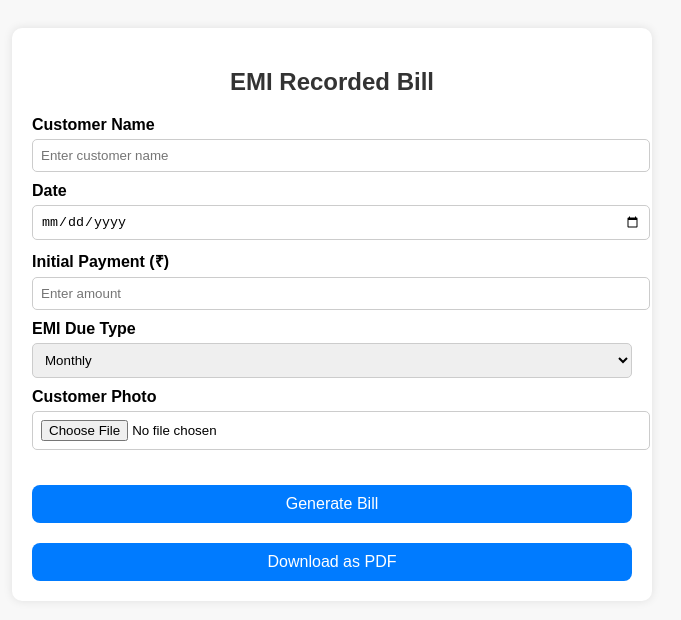
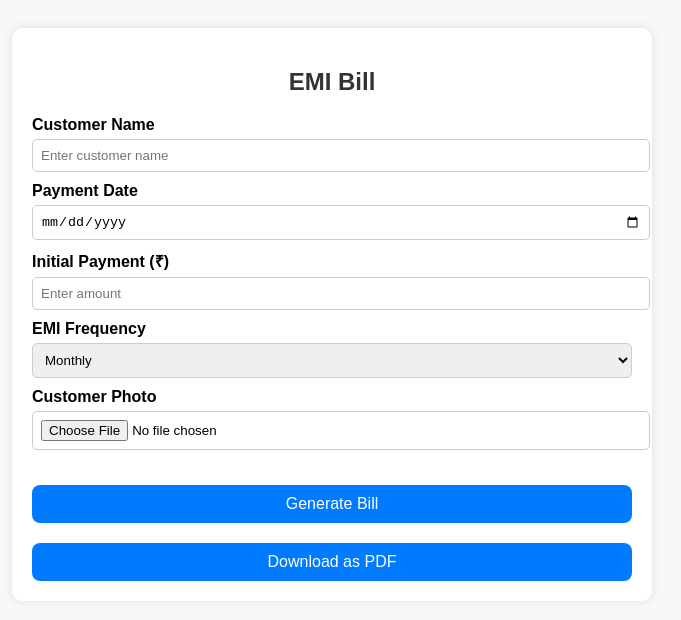
Before and after one commit to kanish2803/Emibill, a plain HTML site: page index.html in a window 1280 px wide. Shown: the whole page, without its empty margins (308-989 px from the left). Drawn offline with Linux system fonts and the light colour scheme.

Commit message:
index.html

```diff
--- a/index.html
+++ b/index.html
@@ -2,24 +2,24 @@
 <html lang="en">
 <head>
   <meta charset="UTF-8">
-  <title>EMI Bill Template</title>
+  <title>EMI Bill - A5 Format</title>
   <link rel="stylesheet" href="style.css">
 </head>
 <body>
 
 <div class="bill-container">
-  <h2>EMI Recorded Bill</h2>
+  <h2>EMI Bill</h2>
 
   <label for="name">Customer Name</label>
   <input type="text" id="name" placeholder="Enter customer name">
 
-  <label for="date">Date</label>
+  <label for="date">Payment Date</label>
   <input type="date" id="date">
 
   <label for="initial">Initial Payment (₹)</label>
   <input type="number" id="initial" placeholder="Enter amount">
 
-  <label for="due">EMI Due Type</label>
+  <label for="due">EMI Frequency</label>
   <select id="due">
     <option value="Monthly">Monthly</option>
     <option value="Weekly">Weekly</option>
@@ -36,9 +36,8 @@
   <div class="output" id="output" style="display: none;"></div>
 </div>
 
-<!-- PDF Library -->
+<!-- PDF generation -->
 <script src="https://cdnjs.cloudflare.com/ajax/libs/html2pdf.js/0.10.1/html2pdf.bundle.min.js"></script>
 <script src="script.js"></script>
-
 </body>
 </html>
```
